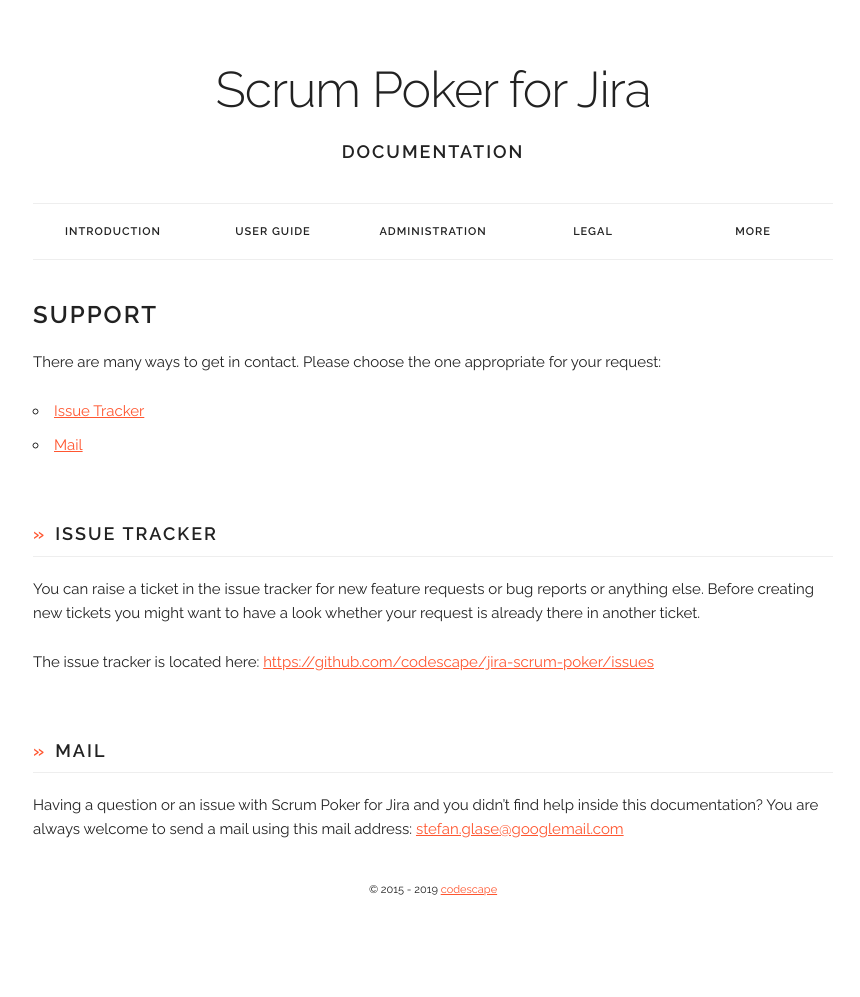
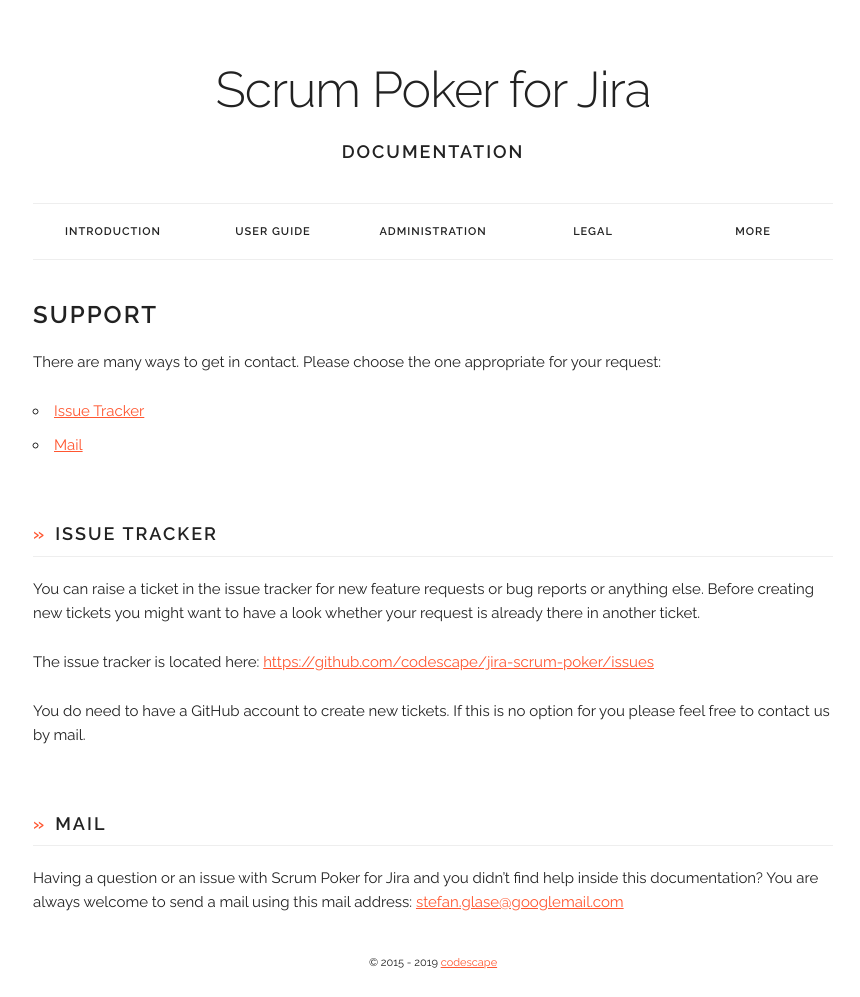
Before and after one commit to codescape/jira-scrum-poker, a Jekyll site: the page built from docs/support.md, in a window 1280 px wide. Shown: the whole page, without its empty margins (207-1067 px from the left). Built offline with Jekyll 4.4.1, drawn with Linux system fonts in a browser that asks for light colours; nearby versions of some CDN libraries; before the commit the page ends 924 px from its top, so only the background shows below that.

Commit message:
docs: notice that a GitHub account is required to create new tickets

```diff
--- a/docs/support.md
+++ b/docs/support.md
@@ -16,6 +16,8 @@
 
 The issue tracker is located here: [https://github.com/codescape/jira-scrum-poker/issues](https://github.com/codescape/jira-scrum-poker/issues)
 
+You do need to have a GitHub account to create new tickets. If this is no option for you please feel free to contact us by mail.
+
 ### Mail
 
 Having a question or an issue with Scrum Poker for Jira and you didn't find help inside this documentation?
```
